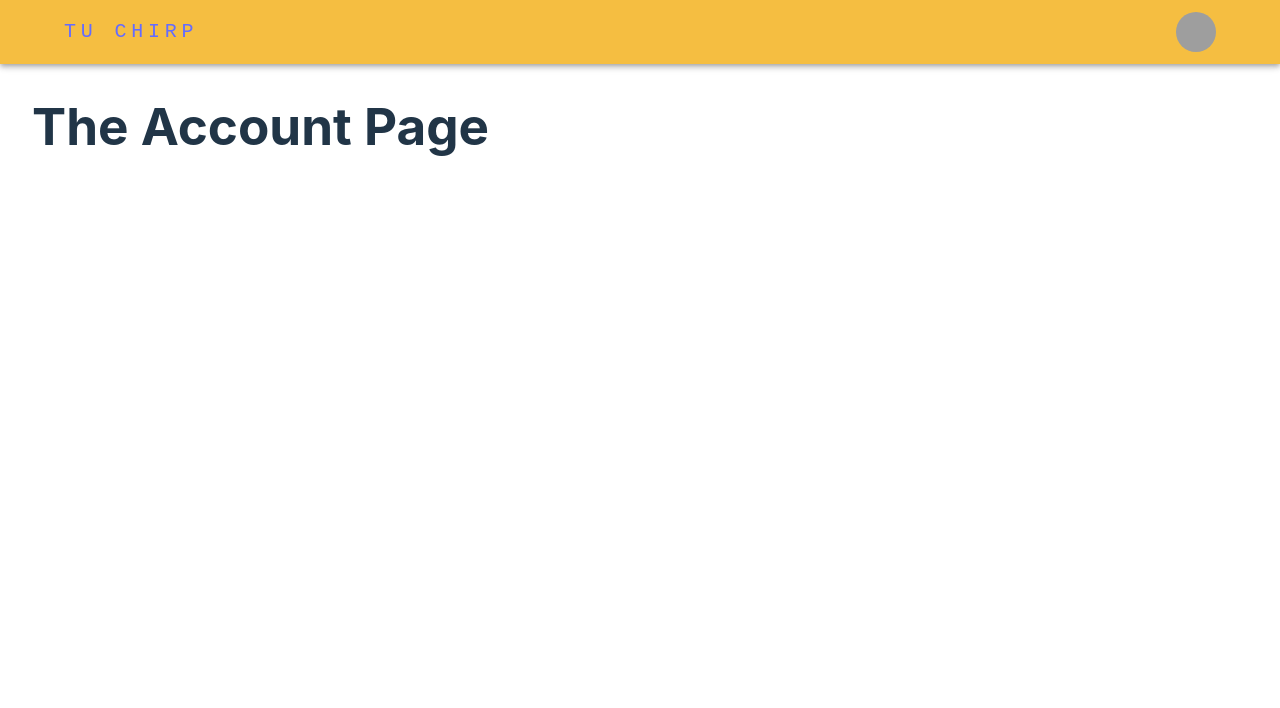
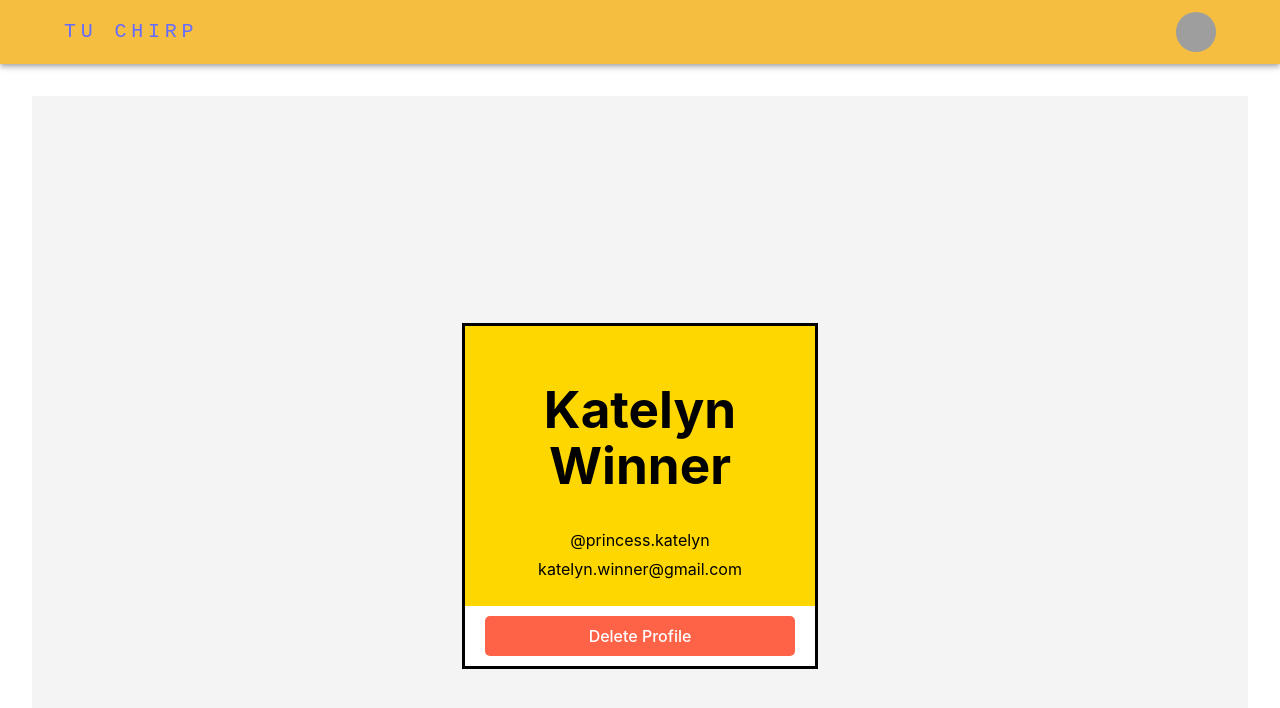
Before and after one commit to katieblomquist/WebDevProject, a React (Vite) app in the folder tu-chirp-frontend/: page /account in a window 1280 px wide. Shown: the top 708 px of the page. Built offline with nearby package versions, Linux system fonts and the light colour scheme; grey boxes are pictures that could not be loaded.

Commit message:
account and post

```diff
--- a/tu-chirp-frontend/package.json
+++ b/tu-chirp-frontend/package.json
@@ -13,6 +13,7 @@
     "@emotion/react": "^11.11.4",
     "@emotion/styled": "^11.11.5",
     "@fontsource/roboto": "^5.0.12",
+    "@mui/icons-material": "^5.15.17",
     "@mui/material": "^5.15.15",
     "react": "^18.2.0",
     "react-dom": "^18.2.0",
--- a/tu-chirp-frontend/src/index.css
+++ b/tu-chirp-frontend/src/index.css
@@ -66,3 +66,66 @@ button:focus-visible {
     background-color: #f9f9f9;
   }
 }
+
+/* Basic styling for the account container */
+
+
+
+.account-container {
+  display: flex;
+  justify-content: center;
+  align-items: center;
+  height: 100vh;
+  background-color: #f4f4f4;
+}
+
+.profile-card {
+  width: 350px;
+  border: 3px solid black;
+  background-color: white;
+}
+
+.profile-header {
+  background-color: #FFD700;
+  color: black;
+  padding: 20px;
+  text-align: center;
+}
+
+.delete-profile {
+  background-color: #FF6347;
+  color: white;
+  border: none;
+  padding: 10px 20px;
+  cursor: pointer;
+  display: block;
+  width: calc(100% - 40px);
+  margin: 10px 20px;
+  border-radius: 5px;
+}
+
+p {
+  margin: 5px 0;
+  text-align: center;
+}
+
+
+.cardStyle {
+  padding: 20px;
+  margin: 20px;
+}
+
+.flexContainer {
+  display: flex;
+  justify-content: space-between;
+  alignItems: center;
+  margin-top: 20px;
+}
+
+.iconButton, .submitButton {
+
+}
+
+.textFieldStyle {
+
+}
--- a/tu-chirp-frontend/src/routes/account.tsx
+++ b/tu-chirp-frontend/src/routes/account.tsx
@@ -1,11 +1,19 @@
-export default function Account(){
-    // implement hooks
+import React from 'react';
+import '/src/index.css';  //this is the only css file that have styling on it, the app.css file doesn't have any thing
 
-    //implement functions
-
-    return(
-        <>
-            <h1>The Account Page</h1>
-        </>
+function AccountPage() {
+    return (
+        <div className="account-container">
+            <div className="profile-card">
+                <div className="profile-header">
+                    <h1>Katelyn Winner</h1>
+                    <p>@princess.katelyn</p>
+                    <p>katelyn.winner@gmail.com</p>
+                </div>
+                <button className="delete-profile">Delete Profile</button>
+            </div>
+        </div>
     );
 }
+
+export default AccountPage;
```
Also changed, not shown: tu-chirp-frontend/src/components/new_post.tsx (+46 -0 lines), 1 other file (tests, documents, lock files or other folders).
